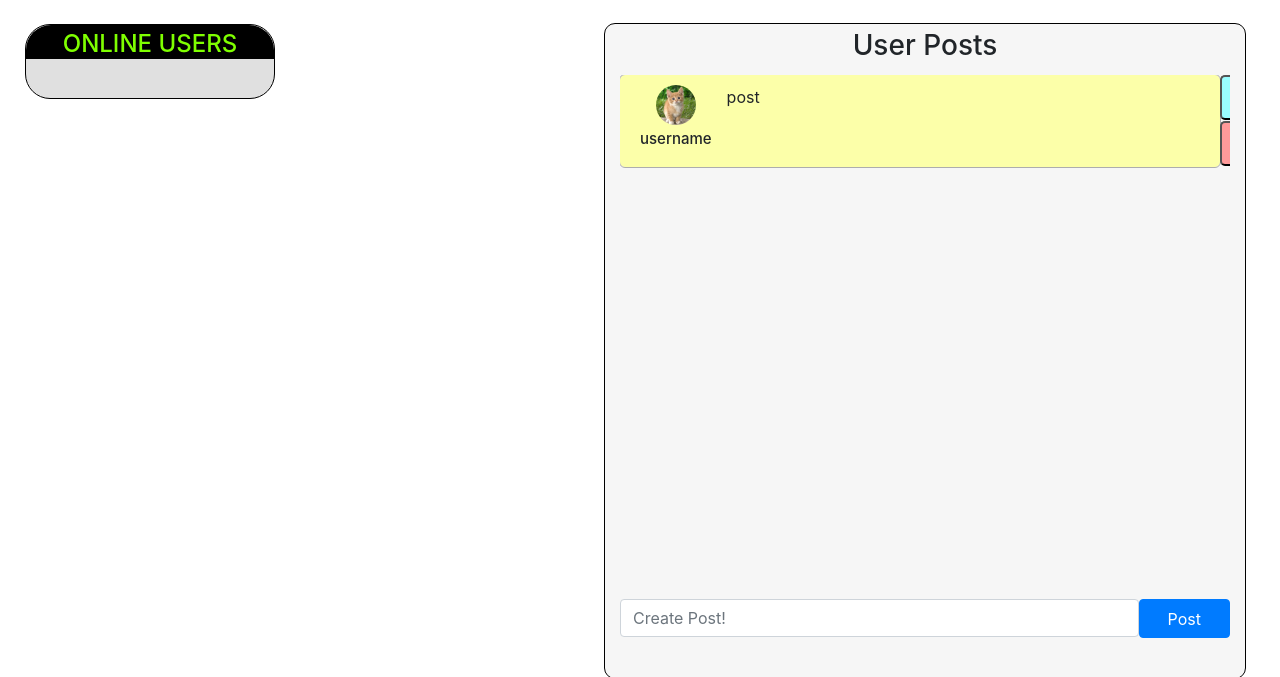
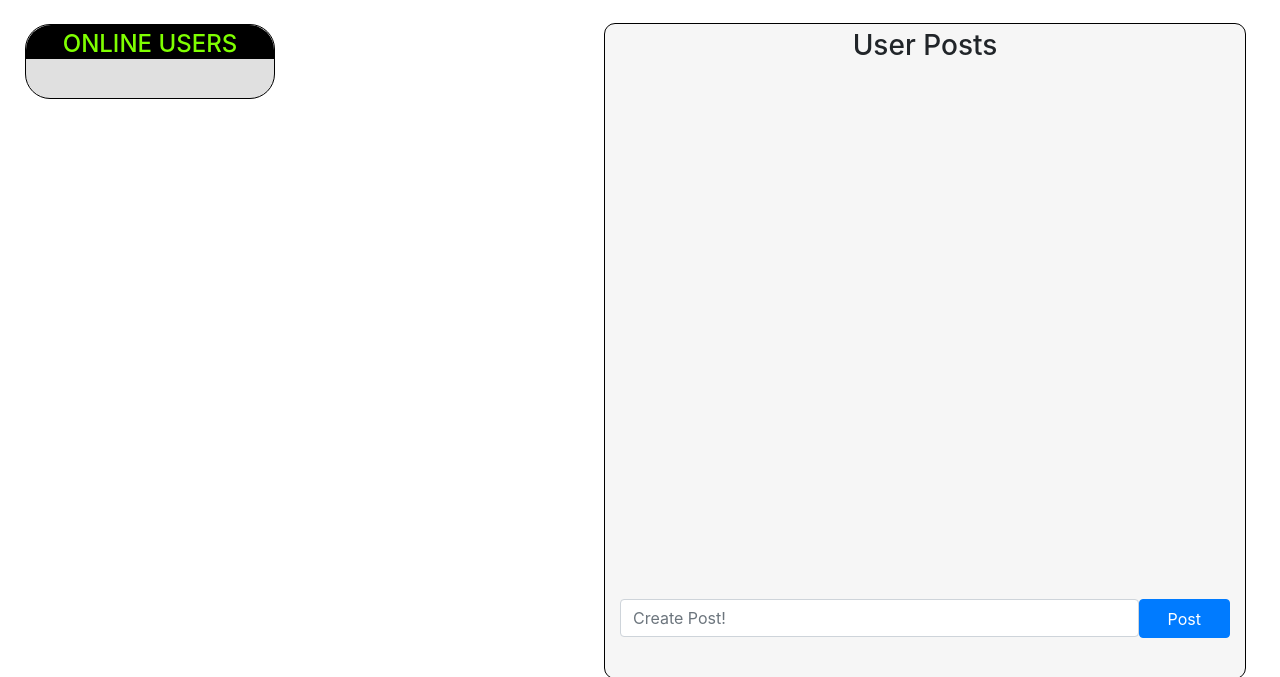
Before and after one commit to jiaqifengg/cse312-project, a Flask app: template templates/index.html in a window 1280 px wide. Shown: the part 70-747 px from the top of the page. Run offline with Flask 2, Linux system fonts and the light colour scheme; the template is opened without the code that fills it, so the values that code supplies are empty; some libraries are stand-ins or nearby versions.

Commit message:
updated index.html

```diff
--- a/templates/index.html
+++ b/templates/index.html
@@ -72,61 +72,8 @@
     </ul>
   </nav>
 
-<!--
-  <div style = "margin-left: 25px;">
-  <h1>Welcome {{ session.sessionName }} !</h1>
-
-  <div id="left-side">
-    <div id = "sidebar">
-      <h2 class = "sidebarTitle">ONLINE USERS</h2>
-      <nav style = "margin: 0" class = "row">
-
-      {% for user in users %}
-      <div class = "userBoxes"> -->
-        <!-- ADD IMAGE PROFILE HERE-->
-        <!-- <center>
-        <div class = "profile">
-          <img src = "">
-        </div>
-        <br>
-        <b><p class="user">{{user}}</p></b>
-        </center>
-      </div>
-
-    {% endfor %}
-      </nav>
-    </div>
-  </div>
-  <br>
-  <div id="right-side">
-    <div id="top">
-      <div id="display">
-      </div>
-    </div>
-    <div id="bottom">
-      <div id="input">
-        <p1>To:</p1>
-        <input type="text" id="toUser">
-        <p1>Message</p1>
-        <input type="text" id="myMessage">
-        <button type="button" id="send">Send</button>
-      </div>
-    </div>
-  </div>
-
-  </div>
-
-  <script type="text/javascript">
-    const username = `{{username}}`;
-  </script>
-
-
-  <script src="/static/js/jquery.js"></script>
-  <script src="/static/js/script.js"></script> -->
-
 
   <br>
-  <!-- <h1>Welcome {{ session.sessionName }} !</h1> -->
 
   <div style = "margin-left: 25px" id="left-side">
     <nav id="sidebar">
@@ -146,19 +93,6 @@
     <div class = "chatContainer">
       <ul class = "chatBoxes" id="postArea">
         <!-- -->
-        <div class="overall">
-          <li class="box">
-            <div class="chatProfile">
-              <img class="profileImageIcon" src='static\img\kitten.jpeg'>
-              <h6>username<h6>
-            </div>
-            <p class="message">post</p>
-          </li>
-          <div id="post_-1" class="chatComponent">
-            <button id="upButton" type="button">Upvote <span class="badge badge-primary badge-pill" id="upvotes_-1"> 100 </span></button><br>
-            <button id="downButton" type="button">Downvote <span class="badge badge-primary badge-pill" id="downvotes_-1"> 1 </span></button>
-          </div>
-        </div>
         <br>
       </ul>
     </div>
```
